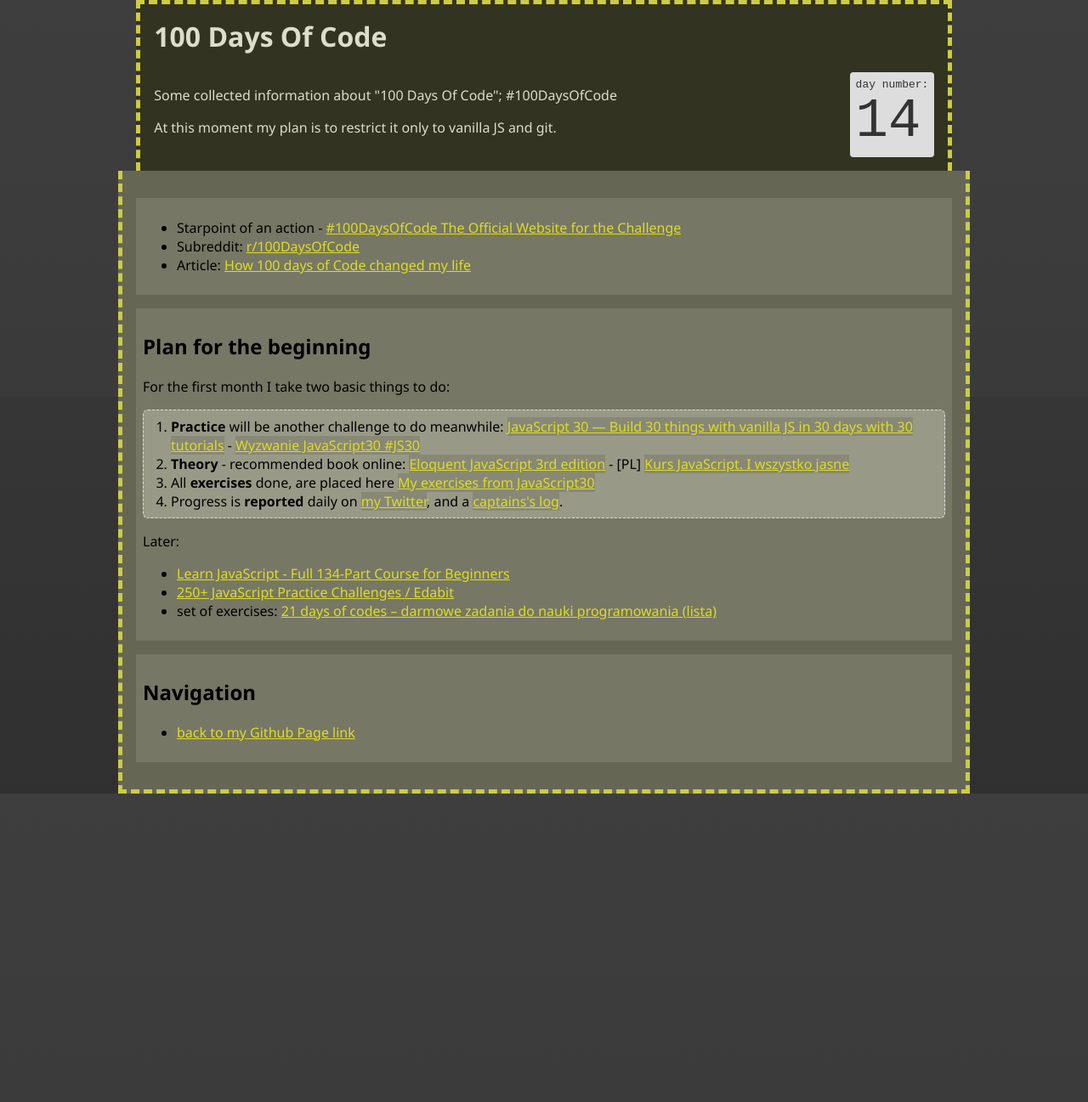
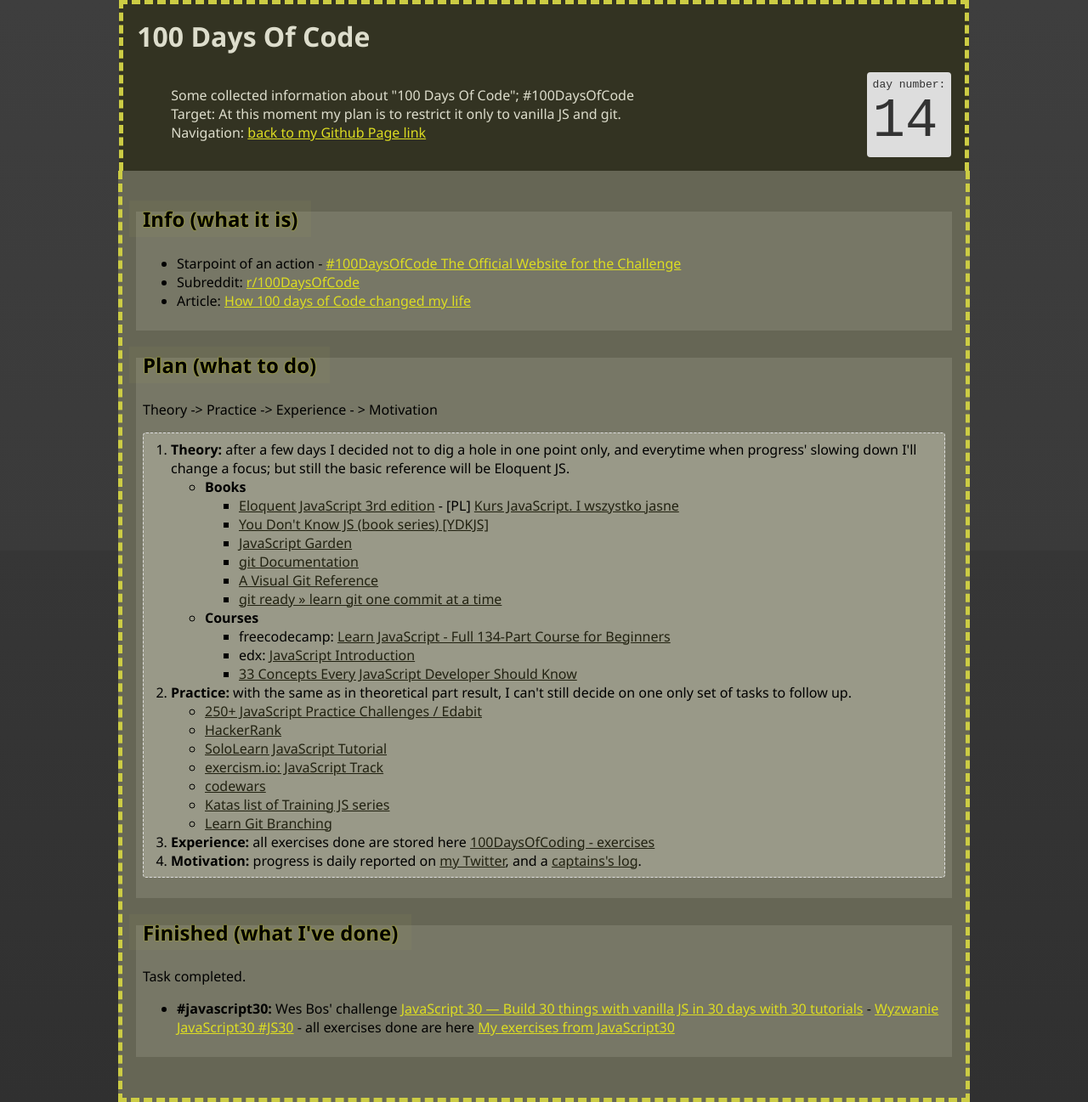
Before and after one commit to tdudkowski/tdudkowski.github.io, a Jekyll site: the page 100daysofcode.html, which Jekyll copies as it is, in a window 1280 px wide. Shown: the whole page at 85% size. Built offline with Jekyll 4.4.1, drawn with Linux system fonts in a browser that asks for light colours; before the commit the page ends 934 px from its top, so only the background shows below that.

Commit message:
design 2nd stage of progress

```diff
--- a/100daysofcode.html
+++ b/100daysofcode.html
@@ -20,7 +20,7 @@
       max-width: 60rem;
       margin-left: auto;
       margin-right: auto;
-/*    width: 100%; */
+      /* width: 100%; */
       padding: 1rem;
       border: 5px dashed #cc4;
       border-width: 5px 5px 0 5px;
@@ -55,20 +55,34 @@
     section {
       background-color: #776;
       padding: .5rem;
-   margin: 1rem 0;
+      margin: 2rem 0;
+    }
+
+    section h2 {
+      margin-top: -1.3rem;
+      margin-left: -1rem;
+      padding: .3rem 1rem;
+      text-shadow: 0 0 2px #cc0;
+      background-color: rgba(200, 200, 80, .05);
+      width: fit-content;
+    }
+
+    section:hover h2 {
+      text-shadow: 0 0 4px #cc0;
+      background-color: rgba(200, 200, 80, .08);
     }
 
     section ol {
       background-color: #998;
       padding: .5rem;
       padding-left: 2rem;
-   border-radius: 6px;
+      border-radius: 4px;
       border: 1px dashed #ddd;
     }
 
     section ol a {
-   color: #dd2;
-   background-color: #887;
+      color: #221;
+      /* background-color: #887; */
     }
 
     section ol a:hover {
@@ -87,6 +101,10 @@
       width: 100%;
     }
 
+    header ul {
+      list-style-type: none;
+    }
+
     .counter {
       margin-left: auto;
       background-color: #ddd;
@@ -102,17 +120,20 @@
     }
   </style>
 </head>
+
 <body>
   <header>
     <h1>100 Days Of Code</h1>
-    <div>
-      <p>Some collected information about "100 Days Of Code"; #100DaysOfCode</p>
-      <p>At this moment my plan is to restrict it only to vanilla JS and git.</p>
-    </div>
+    <ul>
+      <li>Some collected information about "100 Days Of Code"; #100DaysOfCode</li>
+      <li>Target: At this moment my plan is to restrict it only to vanilla JS and git.</li>
+      <li>Navigation: <a href="/">back to my Github Page link</a></li>
+    </ul>
     <div class="counter">day number:<br><span>10</span></div>
   </header>
   <main>
     <section>
+      <h2>Info (what it is)</h2>
       <ul>
         <li>Starpoint of an action - <a href="https://www.100daysofcode.com">#100DaysOfCode The Official Website
             for the Challenge</a></li>
@@ -122,35 +143,66 @@
       </ul>
     </section>
     <section>
-   <h2>Plan for the beginning</h2>
-   <p>For the first month I take two basic things to do:</p>
+      <h2>Plan (what to do)</h2>
+      <p>Theory -> Practice -> Experience - > Motivation</p>
       <ol>
-    <li><strong>Practice</strong> will be another challenge to do meanwhile: <a href="https://javascript30.com">JavaScript
-      30 —
-      Build 30 things with vanilla JS in 30 days with 30 tutorials</a> - <a href="https://bedeprogramistka.pl/wyzwanie-javascript30/">Wyzwanie
-      JavaScript30 #JS30</a></li>
-    <li><strong>Theory</strong> - recommended book online: <a href="http://eloquentjavascript.net">Eloquent
-      JavaScript 3rd
-      edition</a> - [PL] <a href="http://shebang.pl/kursy/wszystko-jasne/">Kurs JavaScript. I wszystko
-      jasne</a></li>
-    <li>All <strong>exercises</strong> done, are placed here <a href="https://tdudkowski.github.io/JavaScript30">My
-      exercises from JavaScript30</a></li>
-    <li>Progress is <strong>reported</strong> daily on <a href="https://twitter.com/tdudkowski">my Twitter</a>, and a <a href="https://github.com/tdudkowski/100-days-of-code/blob/master/log.md">captains's
+        <li><strong>Theory:</strong> after a few days I decided not to dig a hole in one point only, and everytime when
+          progress' slowing down I'll change a focus; but still the basic reference will be Eloquent JS.
+          <ul>
+            <li><strong>Books</strong>
+              <ul>
+                <li><a href="http://eloquentjavascript.net">Eloquent JavaScript 3rd edition</a>
+                  - [PL] <a href="http://shebang.pl/kursy/wszystko-jasne/">Kurs JavaScript. I wszystko jasne</a></li>
+
+                <li><a href="https://github.com/getify/You-Dont-Know-JS">You Don't Know JS (book series) [YDKJS]</a></li>
+                <li><a href="http://bonsaiden.github.io/JavaScript-Garden/">JavaScript Garden</a></li>
+                <li><a href="https://git-scm.com/doc">git Documentation</a></li>
+                <li><a href="http://marklodato.github.io/visual-git-guide/index-en.html">A Visual Git Reference</a></li>
+                <li><a href="http://gitready.com">git ready &raquo; learn git one commit at a time</a></li>
+              </ul>
+            </li>
+            <li><strong>Courses</strong>
+              <ul>
+                <li>freecodecamp: <a href="https://www.freecodecamp.org/news/learn-javascript-full-course/">Learn
+                    JavaScript - Full 134-Part Course for Beginners</a></li>
+                <li>edx: <a href="https://www.edx.org/course/javascript-introduction">JavaScript Introduction</a></li>
+                <li><a href="https://github.com/leonardomso/33-js-concepts">33 Concepts Every JavaScript Developer
+                    Should Know</a></li>
+              </ul>
+            </li>
+          </ul>
+        </li>
+        <li><strong>Practice:</strong> with the same as in theoretical part result, I can't still decide on one only
+          set of tasks to follow up.
+          <ul>
+            <li><a href="https://edabit.com/challenges/javascript">250+ JavaScript Practice Challenges / Edabit</a></li>
+            <li><a href="https://www.hackerrank.com/">HackerRank</a></li>
+            <li><a href="https://www.sololearn.com/Course/JavaScript/">SoloLearn JavaScript Tutorial</a></li>
+            <li><a href="https://exercism.io/my/tracks/javascript">exercism.io: JavaScript Track</a></li>
+            <li><a href="https://www.codewars.com">codewars</a></li>
+            <li><a href="https://github.com/myjinxin2015/Katas-list-of-Training-JS-series">Katas list of Training JS
+                series</a></li>
+            <li><a href="https://learngitbranching.js.org">Learn Git Branching</a></li>
+            <!-- <li><a href="https://codesignal.com">Codesignal</a></li>
+            <li>sets of exercises: <a href="https://bedeprogramistka.pl/zadania-do-nauki-programowania/">21 days of
+              codes – darmowe zadania do nauki programowania (lista)</a></li> -->
+          </ul>
+        </li>
+        <li><strong>Experience:</strong> all exercises done are stored here <a href="#">100DaysOfCoding - exercises</a></li>
+        <li><strong>Motivation:</strong> progress is daily reported on <a href="https://twitter.com/tdudkowski">my
+            Twitter</a>, and a <a href="https://github.com/tdudkowski/100-days-of-code/blob/master/log.md">captains's
             log</a>.</li>
       </ol>
-   <p>Later:</p>
-   <ul>
-    <li><a href="https://www.freecodecamp.org/news/learn-javascript-full-course/">Learn JavaScript - Full
-      134-Part Course for Beginners</a></li>
-    <li><a href="https://edabit.com/challenges/javascript">250+ JavaScript Practice Challenges / Edabit</a></li>
-    <li>set of exercises: <a href="https://bedeprogramistka.pl/zadania-do-nauki-programowania/">21 days of
-      codes – darmowe zadania do nauki programowania (lista)</a></li>
-   </ul>
+
     </section>
     <section>
-   <h2>Navigation</h2>
+      <h2>Finished (what I've done)</h2>
+      <p>Task completed.</p>
       <ul>
-    <li><a href="index.html">back to my Github Page link</a></li>
+        <li><strong>#javascript30:</strong> Wes Bos' challenge <a href="https://javascript30.com">JavaScript
+            30 — Build 30 things with vanilla JS in 30 days with 30 tutorials</a> - <a href="https://bedeprogramistka.pl/wyzwanie-javascript30/">Wyzwanie
+            JavaScript30 #JS30</a> - all exercises done are here <a href="https://tdudkowski.github.io/JavaScript30">My
+            exercises from JavaScript30</a></li>
       </ul>
     </section>
   </main>
```
Lines whose indentation alone changed are shown as unchanged.
